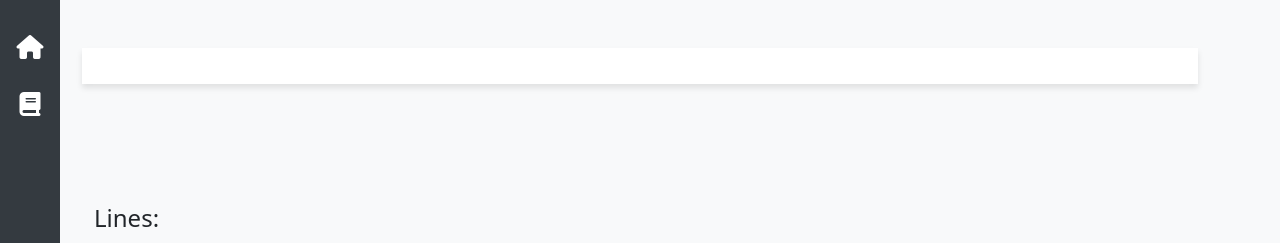
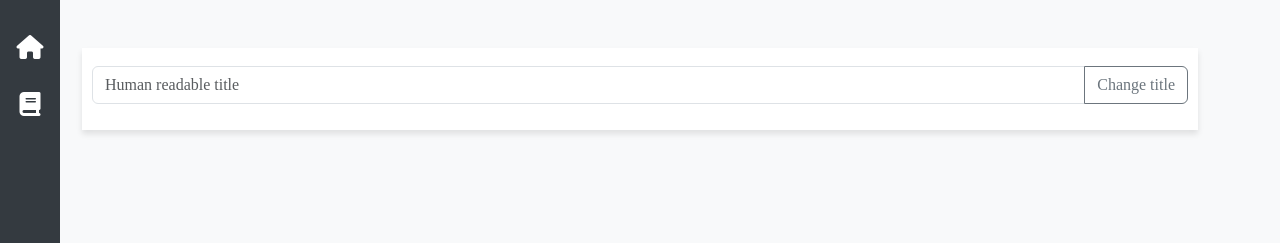
Before and after one commit to PonteIneptique/paramhtrs-app, a Flask app: template templates/lines.html in a window 1280 px wide. Shown: the top 243 px of the page. Run offline with Flask 3, Linux system fonts and the light colour scheme; the template is opened without the code that fills it, so the values that code supplies are empty; some web fonts are replaced.

Commit message:
Nicer label is possible now

```diff
--- a/app.py
+++ b/app.py
@@ -1,6 +1,6 @@
-from flask import Flask, render_template, request, jsonify
+from flask import Flask, render_template, request, jsonify, url_for, redirect
 from flask_sqlalchemy import SQLAlchemy
-from sqlalchemy import func
+from sqlalchemy import func, or_
 import click
 import json
 
@@ -15,7 +15,12 @@ class Doc(db.Model):
     id = db.Column(db.Integer, primary_key=True, autoincrement=True)  # Auto-increment ID
     title = db.Column(db.String(255), unique=True, nullable=False)  # Ensure unique title
     text = db.Column(db.Text, nullable=False)
+    human_readable = db.Column(db.String(255), nullable=True)  # Add human-readable name
     lines = db.relationship("Line", backref="doc", cascade="all, delete-orphan", lazy=True)
+
+    @property
+    def displayable_title(self):
+        return self.human_readable if self.human_readable else self.title
 
     @property
     def validation_percentage(self):
@@ -59,16 +64,19 @@ class Line(db.Model):
         self.status = data.get("status", self.status)
 
 @app.route("/")
-def home():
+def home_route():
     return render_template("home.html")
 
 @app.route("/document", methods=["GET"])
-def documents():
+def documents_route():
     # Get the filter query from the request, if provided
     search_query = request.args.get('search', '')
 
     # Apply the search filter if there's a query, and order by title
-    query = Doc.query.filter(Doc.title.ilike(f'%{search_query}%')).order_by(Doc.title)
+    query = Doc.query.filter(or_(
+        Doc.title.ilike(f'%{search_query}%'),
+        Doc.human_readable.ilike(f"%{search_query}%")
+    )).order_by(func.lower(Doc.human_readable), func.lower(Doc.title))
 
     # Set up pagination (e.g., 10 documents per page)
     page = request.args.get('page', 1, type=int)
@@ -84,16 +92,28 @@ def documents():
     )
 
 
+@app.route("/document/<int:doc_id>", methods=["POST"])
+def document_route(doc_id):
+    document = Doc.query.get_or_404(doc_id)
+    # Try to capture and debug the incoming data
+    data = request.get_json()  # This will parse the incoming JSON body
+    if not data:
+        return jsonify({"status": "error", "message": "No JSON data received"}), 400
 
-@app.route("/document/<int:doc_id>/line") # Should deal with lines / page
-def lines(doc_id):
-    doc = Doc.query.get_or_404(doc_id)
-    return render_template(
-        "lines.html", lines=doc.lines, document=doc)
+    # Get the new name from the JSON data
+    new_name = data.get("human_readable")
+
+    if new_name:
+        # Update the document's human_readable field
+        document.human_readable = new_name
+        db.session.commit()
+        return jsonify({"status": "success"}), 200
+    else:
+        return jsonify({"status": "error", "message": "No 'human_readable' field provided"}), 400
 
 
 @app.route("/document/<int:doc_id>/line/<int:line_id>", methods=["POST"])
-def update_line(doc_id, line_id):
+def line_route(doc_id, line_id):
     try:
         data = request.get_json()
 
@@ -105,12 +125,19 @@ def update_line(doc_id, line_id):
         line.update_from_dict(data)
         db.session.commit()
 
-
         return jsonify({"status": "success", "message": "Line updated successfully"})
 
     except Exception as e:
         db.session.rollback()
         return jsonify({"status": "error", "message": str(e)}), 500
+
+
+@app.route("/document/<int:doc_id>/line") # Should deal with lines / page
+def lines_route(doc_id):
+    doc = Doc.query.get_or_404(doc_id)
+    return render_template(
+        "lines.html", lines=doc.lines, document=doc)
+
 
 @app.cli.group("db")
 def db_group():
@@ -120,14 +147,14 @@ def db_group():
 def db_create():
     with app.app_context():
         db.create_all()
-    print("DB Created")
+    click.echo("DB Created")
 
 @db_group.command("reset")
 def db_create():
     with app.app_context():
         db.drop_all()
         db.create_all()
-    print("DB Created")
+    click.echo("DB Recreated")
 
 @app.cli.command("import")
 @click.argument("jsonl")
--- a/templates/base.html
+++ b/templates/base.html
@@ -89,8 +89,8 @@
 </head>
 <body class="bg-light">
     <div class="sidebar">
-        <a href="{{url_for('home')}}"><i class="fas fa-home"></i></a>
-        <a href="{{url_for('documents')}}"><i class="fas fa-book"></i></a>
+        <a href="{{url_for('home_route')}}"><i class="fas fa-home"></i></a>
+        <a href="{{url_for('documents_route')}}"><i class="fas fa-book"></i></a>
     </div>
     <div class="container mt-5">
         {% block content %}{% endblock %}
--- a/templates/lines.html
+++ b/templates/lines.html
@@ -3,7 +3,14 @@
 {% block content %}
 
     <div id="document-text-container">
-        <h2>{{ document.title }}</h2>
+        <h2 id="document-title">{{ document.title }}</h2>
+        <!-- Add a form to change the document's human-readable title -->
+        <form method="POST" id="rename-form">
+            <div class="input-group mb-3">
+              <input id="human_readable" type="text" class="form-control" placeholder="Human readable title" aria-label="Change for a human readable title" aria-describedby="adapt-title">
+              <button class="btn btn-outline-secondary" type="submit" id="adapt-title">Change title</button>
+            </div>
+        </form>
         <p id="document-text">{{ document.text }}</p>
     </div>
 
@@ -43,6 +50,37 @@
     </div>
 
     <script type="text/javascript">
+        document.getElementById("rename-form").addEventListener("submit", function(event) {
+            event.preventDefault(); // Prevent form from submitting the traditional way
+
+            const newTitle = document.getElementById("human_readable").value;
+            const docId = "{{ document.id }}"; // Get document ID from template variable
+
+            // Send asynchronous request to update the document name
+            fetch(`{{url_for('document_route', doc_id=document.id)}}`, {
+                method: "POST",
+                headers: {
+                    "Content-Type": "application/json"
+                },
+                body: JSON.stringify({
+                    "human_readable": newTitle
+                })
+            })
+            .then(response => response.json())
+            .then(data => {
+                if (data.status === "success") {
+                    // Update the document title on the page dynamically
+                    document.getElementById("document-title").textContent = newTitle;
+                } else {
+                    alert("Failed to update the document title.");
+                }
+            })
+            .catch(error => {
+                console.error('Error:', error);
+                alert("Error updating the document title.");
+            });
+        });
+
         function highlightText(td) {
             let start = parseInt(td.getAttribute("data-start"));
             let end = parseInt(td.getAttribute("data-end"));
@@ -58,12 +96,29 @@
             highlightedText += originalText.slice(end);
 
             textElement.innerHTML = highlightedText;
+
+            // Display line content above the current focused cell
+            let lineContent = td.textContent.trim();
+            let contentDisplay = document.createElement("div");
+            contentDisplay.style.position = "absolute";
+            contentDisplay.style.top = `${td.getBoundingClientRect().top - 30}px`;
+            contentDisplay.style.left = `${td.getBoundingClientRect().left}px`;
+            contentDisplay.style.backgroundColor = "#fff";
+            contentDisplay.style.padding = "5px";
+            contentDisplay.style.border = "1px solid #ddd";
+            contentDisplay.textContent = lineContent;
+            document.body.appendChild(contentDisplay);
+
+            td.addEventListener('blur', function() {
+                contentDisplay.remove();
+            });
         }
 
         function removeHighlight() {
             let textElement = document.getElementById("document-text");
             textElement.innerHTML = textElement.textContent; // Restore original text
         }
+
         document.addEventListener("DOMContentLoaded", function () {
             let editableCells = document.querySelectorAll(".editable-cell");
 
@@ -102,7 +157,7 @@
         }
 
 function saveUri(lineId) {
-    return "{{url_for('.update_line', doc_id=0, line_id=1)}}".replace("1", lineId).replace("0", "{{document.id}}")
+    return "{{url_for('.line_route', doc_id=0, line_id=1)}}".replace("1", lineId).replace("0", "{{document.id}}")
 }
 
 function saveLine(row) {
```
Also changed, not shown: templates/docs.html (+6 -6 lines).
